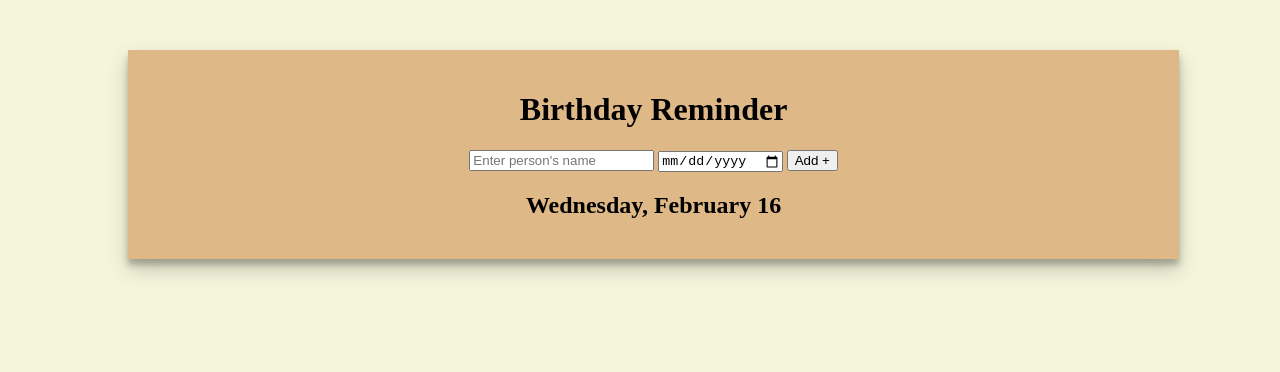
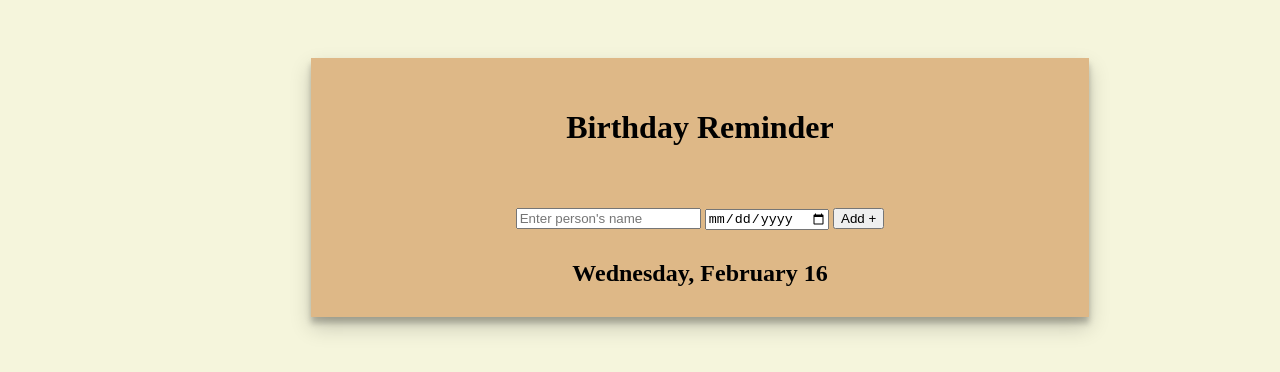
Before and after one commit to Dhary-Anne/bday-reminder, a plain HTML site: page index.html in a window 1280 px wide. Drawn offline with Linux system fonts and the light colour scheme.

Commit message:
css changes

```diff
--- a/index.html
+++ b/index.html
@@ -6,8 +6,8 @@
         <meta name="viewport" content="width=device-width, initial-scale=1">
         <link rel="stylesheet" href="styles.css">
     </head>
-   <div id="main">
     <body>
+    <div id="main">
         <h1>Birthday Reminder</h1>
         <form id="person-bday">
             <input type="text" placeholder="Enter person's name" class="input">
@@ -16,6 +16,6 @@
         </form>
         <h2 id="heading"></h2>
         <script src="script.js"></script>
+    </div>
     </body>
-  </div>
 </html>
--- a/styles.css
+++ b/styles.css
@@ -5,14 +5,28 @@ html{
     beige, brown);*/
 }
 
+body{
+    display: flex;
+    justify-content: center;
+    align-items: center;
+}
+
 #main{
+    overflow: hidden;
     background-color: burlywood;
-    width: 80%;
+    width: 60%;
+    height: 40%;
     margin-left: 120px;
     margin-top: 50px;
+    padding: 10px;
+    box-shadow:0 10px 20px rgba(0,0,0,0.19),0 6px 6px rgba(0,0,0,0.23);
+}
+h1{
     padding: 20px;
-    box-shadow:0 10px 20px rgba(0,0,0,0.19),0 6px 6px rgba(0,0,0,0.23);
-
+    padding-bottom: 30px;
+}
+#person-bday{
+    padding: 10px;
 }
 
 h2{
```
